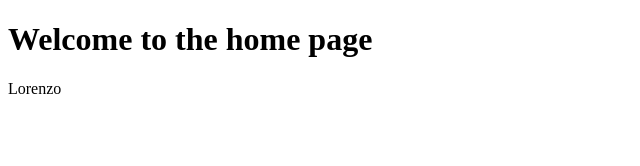
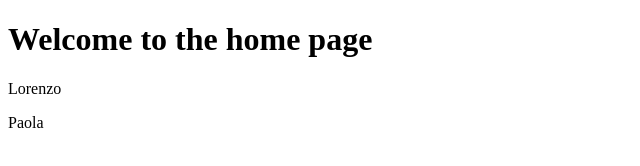
Before and after one commit to henry8913/4.1_Build-Week-CH1, a plain HTML site: page index.html in a window 1280 px wide. Shown: the full height of the page, 0-640 px from the left. Drawn offline with Linux system fonts and the light colour scheme.

Commit message:
commit Paola

```diff
--- a/index.html
+++ b/index.html
@@ -8,5 +8,6 @@
 <body>
     <h1>Welcome to the home page</h1>
     <p>Lorenzo</p>
+    <p>Paola</p>
 </body>
 </html>
```
